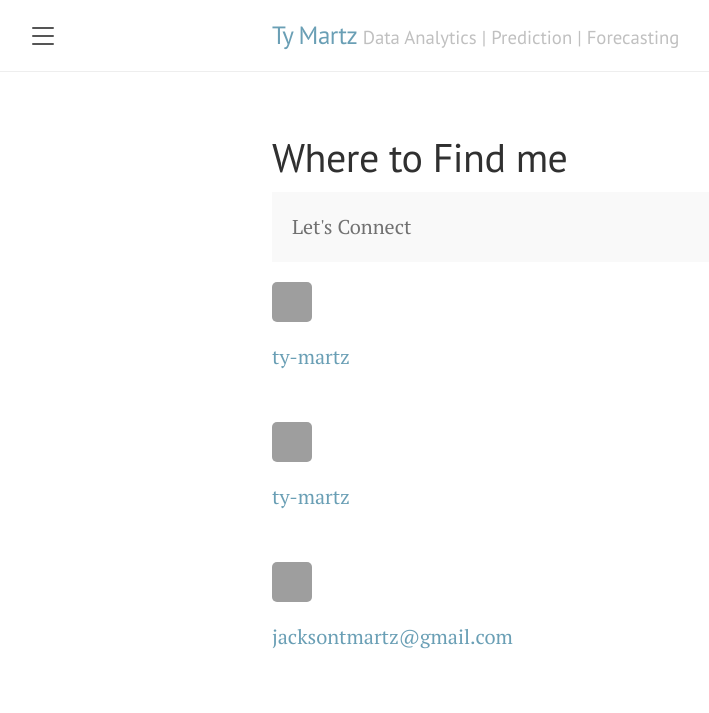
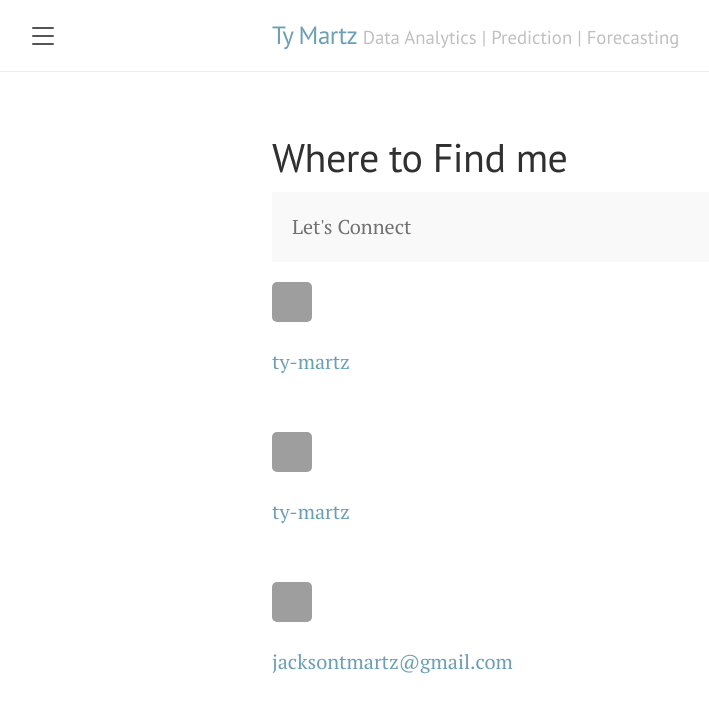
Before and after one commit to ty-martz/ty-martz.github.io, a Jekyll site: the page built from where.md, in a window 1280 px wide. Shown: the top 713 px of the page, without its empty margins (8-717 px from the left). Built offline with Jekyll 4.4.1, drawn with Linux system fonts in a browser that asks for light colours; grey boxes are pictures that could not be loaded.

Commit message:
update div line height

```diff
--- a/where.md
+++ b/where.md
@@ -11,21 +11,21 @@ title: Where to Find me
   Let's Connect
 </p>
 
-<div style="display: inline-block; vertical-align: middle;">
+<div style="display: inline-block; vertical-align: middle; line-height: 40px;">
 <img src="https://raw.githubusercontent.com/FortAwesome/Font-Awesome/6.x/svgs/brands/github.svg" height="40" width="40">
 <a href="https://github.com/ty-martz" target="_blank">ty-martz</a>
 </div>
 
 <br>
 
-<div style="display: inline-block; vertical-align: middle;">
+<div style="display: inline-block; vertical-align: middle; line-height: 40px;">
 <img src="https://raw.githubusercontent.com/FortAwesome/Font-Awesome/0698449d50f2b95517562295a59d414afc68b369/svgs/brands/linkedin.svg" height="40" width="40">
 <a href="https://www.linkedin.com/in/ty-martz/" target="_blank">ty-martz</a>
 </div>
 
 <br>
 
-<div style="display: inline-block; vertical-align: middle;">
+<div style="display: inline-block; vertical-align: middle; line-height: 40px;">
 <img src="https://raw.githubusercontent.com/FortAwesome/Font-Awesome/6.x/svgs/regular/envelope.svg" height="40" width="40">
 <a href="mailto:jacksontmartz@gmail.com" target="_blank">jacksontmartz@gmail.com</a>
 </div>
```
